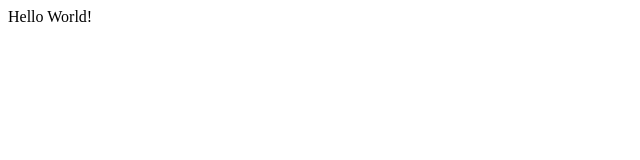
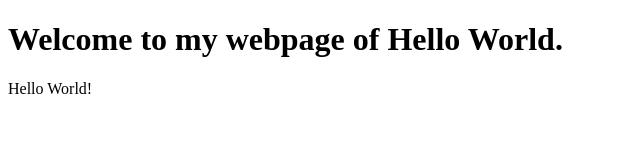
Before and after one commit to gtimalsena/gtiwebapp, a plain HTML site: page hello.html in a window 1280 px wide. Shown: the whole page, without its empty margins (0-640 px from the left). Drawn offline with Linux system fonts and the light colour scheme.

Commit message:
Added headline

```diff
--- a/hello.html
+++ b/hello.html
@@ -5,6 +5,7 @@
     <title>Hello !</title>
   </head>
   <body>
+    <h1>Welcome to my webpage of Hello World.</h1>
     Hello World!
   </body>
 </html>
```
